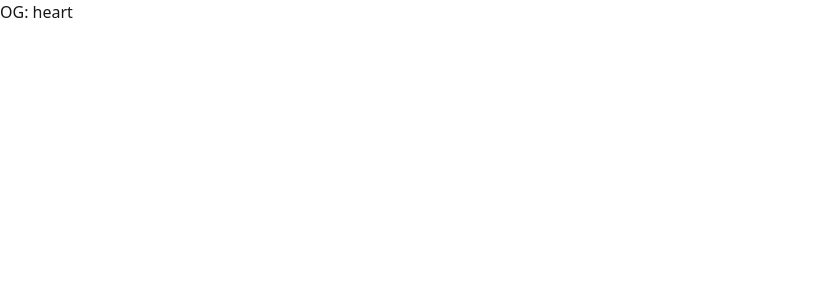
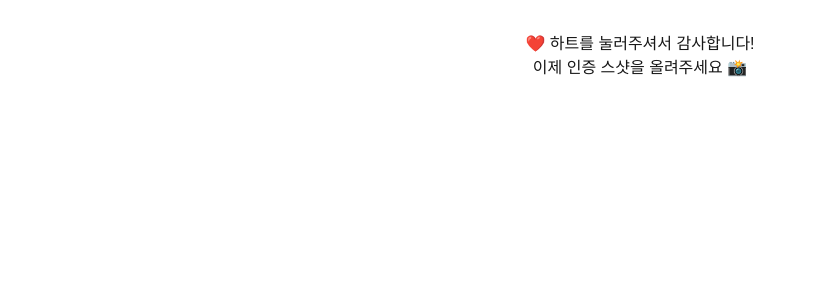
Before and after one commit to shine-devspirit/nextjs-boilerplate, a Next.js app: page /og/heart in a window 1280 px wide. Shown: the top 300 px of the page, without its empty margins (0-815 px from the left). Built offline with nearby package versions, Linux system fonts and the light colour scheme.

Commit message:
feat: add /og/like page with OG image and metadata

```diff
--- /dev/null
+++ b/app/og/heart/page.tsx
@@ -0,0 +1,31 @@
+export const metadata = {
+    title: "하트 스샷 올려주세요",
+    description: "좋아요 누르고 스샷을 올려주세요",
+    openGraph: {
+        title: "하트 스샷 올려주세요",
+        description: "좋아요 누르고 스샷을 올려주세요",
+        images: [
+            {
+                url: "https://nextjs-boilerplate-alpha-green-56.vercel.app/og/heart.jpg",
+                width: 1200,
+                height: 630,
+            },
+        ],
+        type: "website",
+    },
+};
+
+export default function LikePage() {
+    return (
+        <main
+            style={{
+                padding: "2rem",
+                fontFamily: "sans-serif",
+                textAlign: "center",
+            }}
+        >
+            <h1>❤️ 하트를 눌러주셔서 감사합니다!</h1>
+            <p>이제 인증 스샷을 올려주세요 📸</p>
+        </main>
+    );
+}
```
Also changed, not shown: public/og/heart.png (added).
